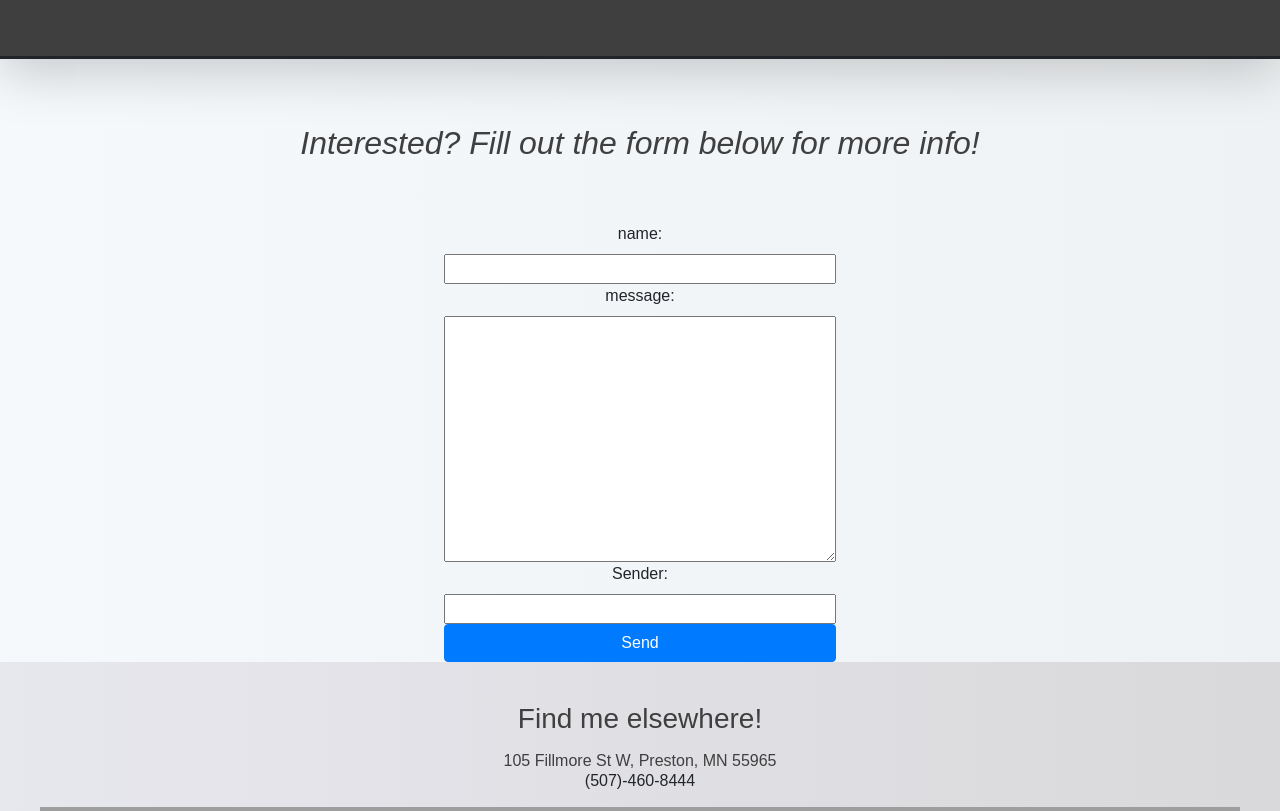
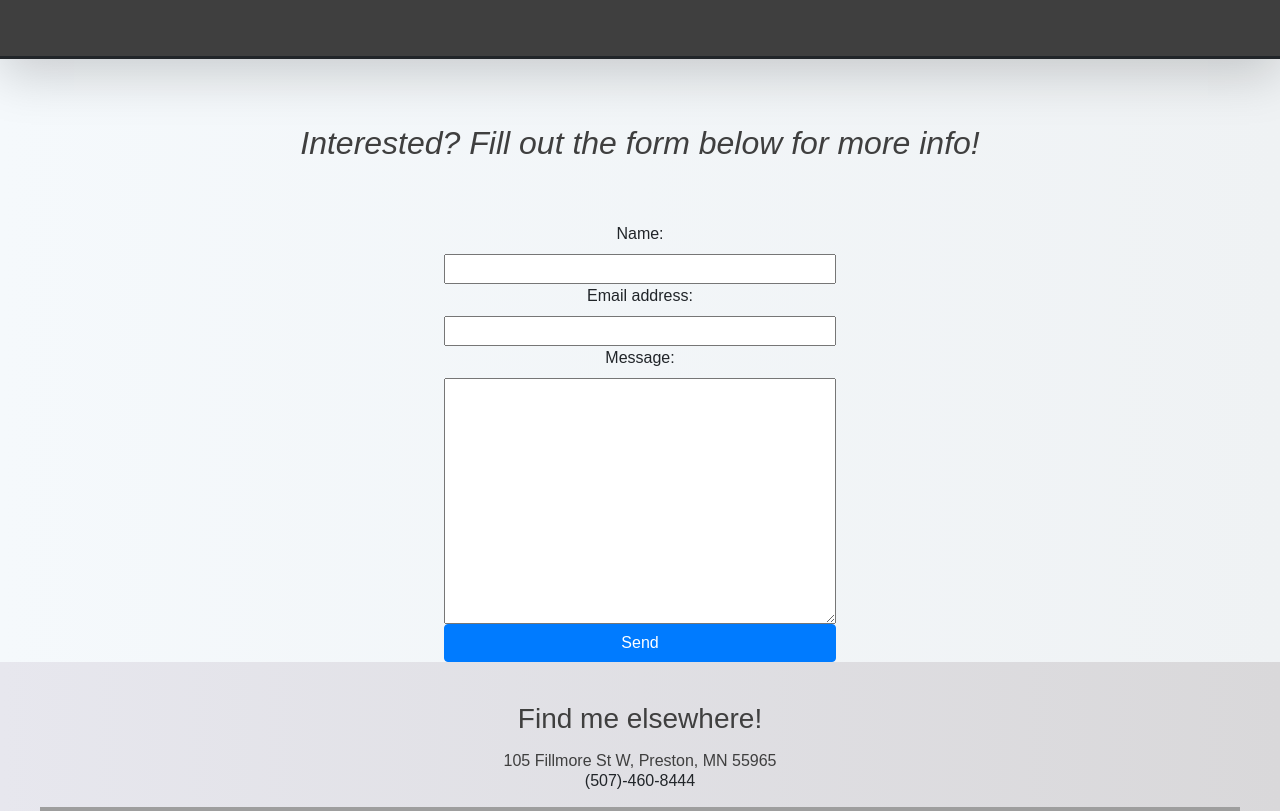
Before and after one commit to pataskad/nelson-photography-live, a Django app: page / in a window 1280 px wide. Shown: the part 2600-3411 px from the top of the page. Run offline with Django 3.2, Linux system fonts and the light colour scheme; some libraries are stand-ins or nearby versions; grey boxes are pictures that could not be loaded.

Commit message:
contact form backend testing

```diff
--- a/portfolio/forms.py
+++ b/portfolio/forms.py
@@ -2,6 +2,6 @@ from django import forms
 
 
 class contactForm(forms.Form):
-    name = forms.CharField(label='name', max_length=100)
-    message = forms.CharField(label='message', widget=forms.Textarea)
-    sender = forms.EmailField()
+    name = forms.CharField(required=True, max_length=100)
+    email_address = forms.EmailField(max_length=150)
+    message = forms.CharField(required=True, widget=forms.Textarea, max_length=1000)
--- a/portfolio/templates/index.html
+++ b/portfolio/templates/index.html
@@ -273,9 +273,6 @@
     </div>
 
     <div class="container-fluid" style="text-align: center; padding-top: 30px; padding-right: 0px; padding-left: 0px;">
-      <form style="display: inline-grid; text-align: -webkit-center; line-height: 1.5;" action="/thanks" method="POST" required>
-        {% csrf_token %}
-        {{ form }}
       {% if messages %}
           <ul class="messages">
               {% for message in messages %}
@@ -283,6 +280,9 @@
               {% endfor %}
           </ul>
       {% endif %}
+      <form method="POST" style="display: inline-grid; text-align: -webkit-center; line-height: 1.5;" action="/thanks" id="contactForm" >
+      {% csrf_token %}
+        {{ form }}
         <input type="submit" class="btn btn-primary" value="Send"/>
       </form>
     </div>
--- a/portfolio/views.py
+++ b/portfolio/views.py
@@ -1,26 +1,30 @@
 from django.shortcuts import render, redirect
-from django.core.mail import send_mail
-from django.conf import settings
 from .forms import contactForm
-from django.http import HttpResponseRedirect
+from django.http import HttpResponseRedirect, HttpResponse
 from django.contrib import messages
+from django.core.mail import send_mail, BadHeaderError
+
 
 
 def index(request):
     if request.method == 'POST':
+        form = contactForm(request.POST)
+        if form.is_valid():
+            subject = "Contact Request"
+            body = {
+                'name': form.cleaned_data['name'],
+                'email': form.cleaned_data['email_address'],
+                'message': form.cleaned_data['message'],
+            }
+            message = "\n".join(body.values())
 
-        form=contactForm(request.POST)
+            try:
+                send_mail(subject, message, 'pixbyjadecontact@gmail.com', ['nelsonj@pixbyjade.com'])
+            except BadHeaderError:
+                return HttpResponse('Invalid header found.')
+            return redirect('/thanks')
 
-        if form.is_valid():
-            name = form.cleaned_data['name']
-            message = form.cleaned_data['message']
-            sender = form.cleaned_data['sender']
-
-            send_mail( name, message, sender, ['nelsonj@pixbyjade.com'])
-            messages.success(request, 'Thank you! I will be reaching out ASAP')
-        return HttpResponseRedirect('/thanks')
-    else:
-        form = contactForm()
+    form = contactForm()
     return render(request, 'index.html', {'form': form})
 
 
```
Also changed, not shown: nelson_photography/settings.py (+2 -6 lines), README.md. Lines whose indentation alone changed are shown as unchanged.
